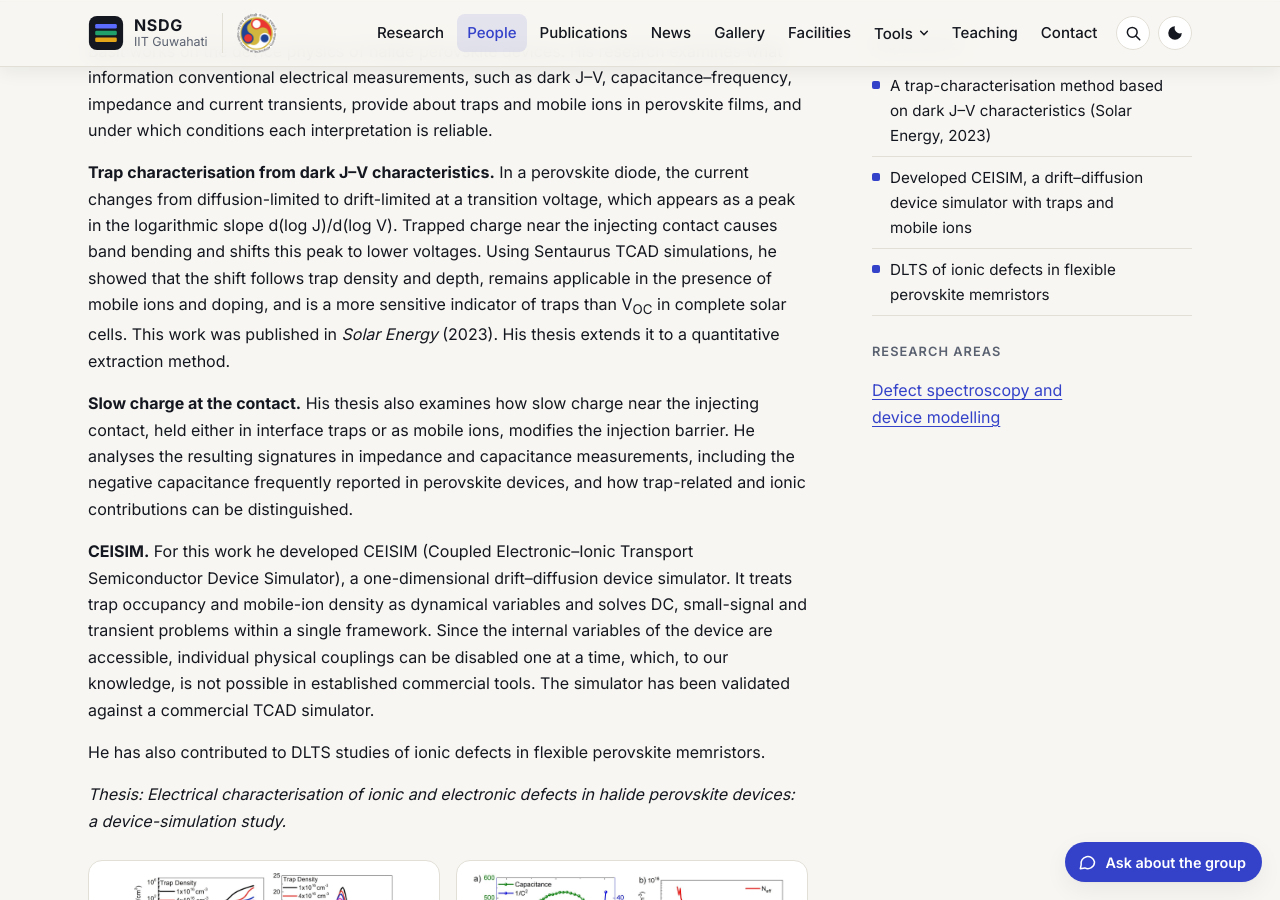
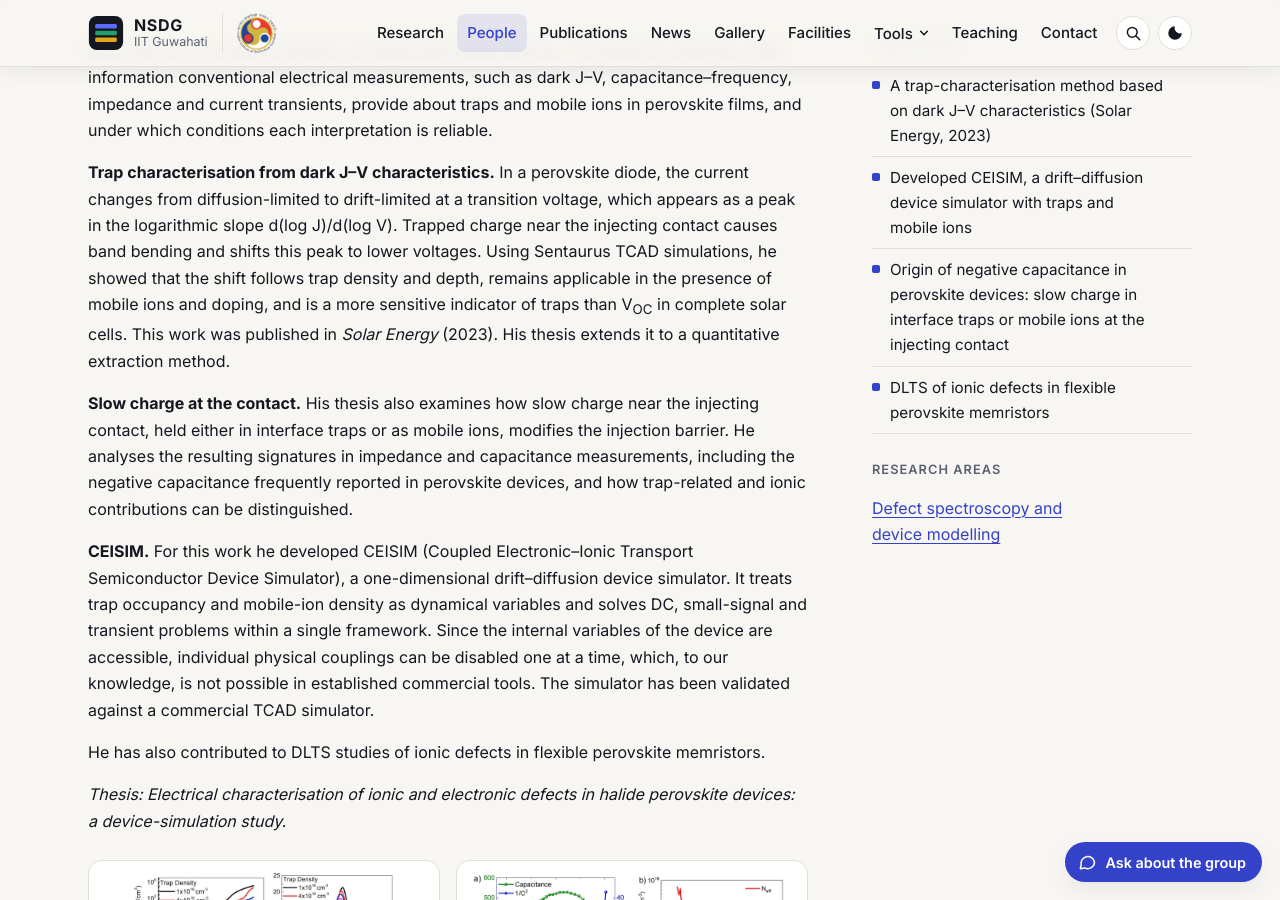
Before and after one commit to nsdg-iitg/nsdg-iitg.github.io, a Jekyll site: the page built from _people/abdul-basit-andrabi.md, in a window 1280 px wide and 900 px high, scrolled down 362 px. Built offline with Jekyll 4.4.1, drawn with Linux system fonts in a browser that asks for light colours.

Commit message:
Basit: research highlight on negative capacitance
Co-Authored-By: Claude Opus 5.5 <noreply@anthropic.com>
Claude-Session: https://claude.ai/code/session_01EapaZWM2CBMf6ps5HBQLq2

```diff
--- a/_people/abdul-basit-andrabi.md
+++ b/_people/abdul-basit-andrabi.md
@@ -10,6 +10,7 @@ areas: [trap-analysis-modelling]
 highlights:
   - "A trap-characterisation method based on dark J–V characteristics (Solar Energy, 2023)"
   - "Developed CEISIM, a drift–diffusion device simulator with traps and mobile ions"
+  - "Origin of negative capacitance in perovskite devices: slow charge in interface traps or mobile ions at the injecting contact"
   - "DLTS of ionic defects in flexible perovskite memristors"
 links:
   scholar: "https://scholar.google.com/citations?user=uiO_8fkAAAAJ"
```
